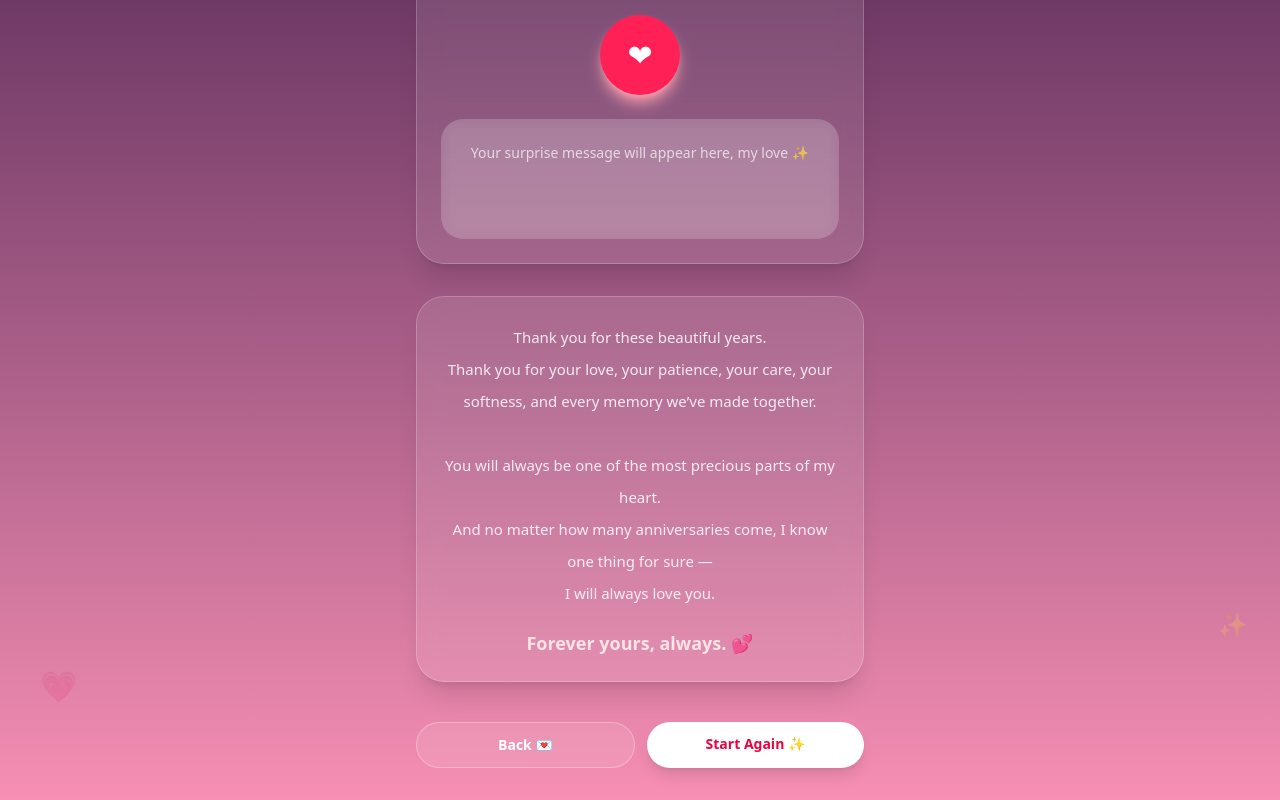
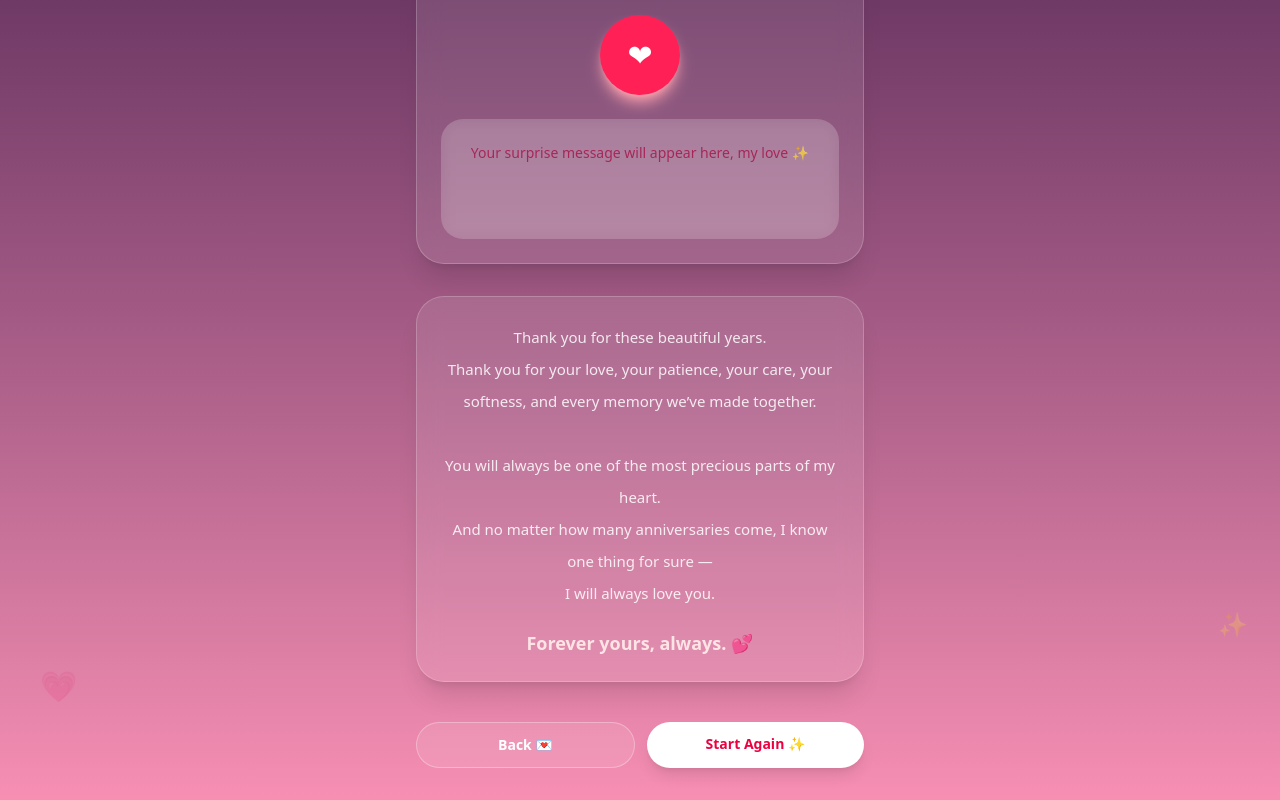
Before and after one commit to jpt76cnznh-star/Anniversary, a React (Vite) app: page /final-surprise in a window 1280 px wide. Shown: the part 1298-2098 px from the top of the page. Built offline with nearby package versions, Linux system fonts and the light colour scheme.

Commit message:
FinalSurprisePage.jsx

```diff
--- a/src/pages/FinalSurprisePage.jsx
+++ b/src/pages/FinalSurprisePage.jsx
@@ -159,13 +159,13 @@ export default function FinalSurprisePage() {
           </button>
 
           <div className="min-h-[120px] rounded-[22px] bg-white/15 px-5 py-5 backdrop-blur-sm">
-            {message ? (
-              <p className="text-sm leading-7 text-white">{message}</p>
-            ) : (
-              <p className="text-sm leading-7 text-white/70">
-                Your surprise message will appear here, my love ✨
-              </p>
-            )}
+           {message ? (
+  <p className="text-sm leading-7 text-rose-900">{message}</p>
+) : (
+  <p className="text-sm leading-7 text-rose-800/70">
+    Your surprise message will appear here, my love ✨
+  </p>
+)}
           </div>
         </div>
 
```
